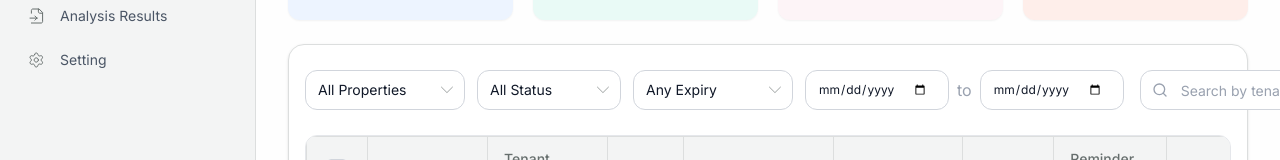
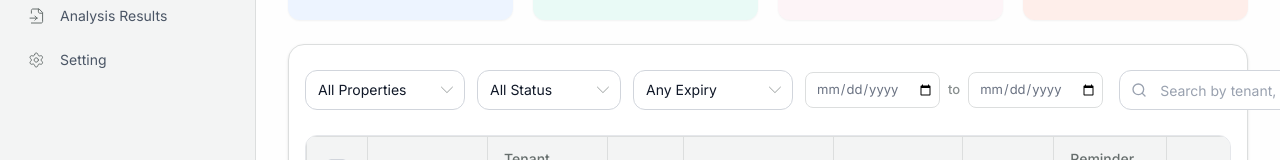
Before and after one commit to vikashdubey-g/insuranceDashboard, a React (Vite) app: page / in a window 1280 px wide. Shown: the part 228-388 px from the top of the page. Built offline with nearby package versions, Linux system fonts and the light colour scheme.

Commit message:
date range filter added

```diff
--- a/src/features/coi/components/FiltersBar.tsx
+++ b/src/features/coi/components/FiltersBar.tsx
@@ -89,14 +89,14 @@ export const FiltersBar = ({
             type="date"
             value={startDate}
             onChange={(e) => onStartDateChange(e.target.value)}
-            className="w-full sm:w-36 text-xs h-10"
+            className={`w-full sm:w-[135px] text-[13px] h-9 px-2.5 rounded-lg border-[#DCDEDE] ${!startDate ? 'text-gray-500 dark:text-gray-400' : 'text-[#2C3635] dark:text-gray-200'}`}
           />
-          <span className="text-gray-400">to</span>
+          <span className="text-[#898F8F] text-[13px] font-medium">to</span>
           <Input
             type="date"
             value={endDate}
             onChange={(e) => onEndDateChange(e.target.value)}
-            className="w-full sm:w-36 text-xs h-10"
+            className={`w-full sm:w-[135px] text-[13px] h-9 px-2.5 rounded-lg border-[#DCDEDE] ${!endDate ? 'text-gray-500 dark:text-gray-400' : 'text-[#2C3635] dark:text-gray-200'}`}
           />
         </div>
       </div>
```
